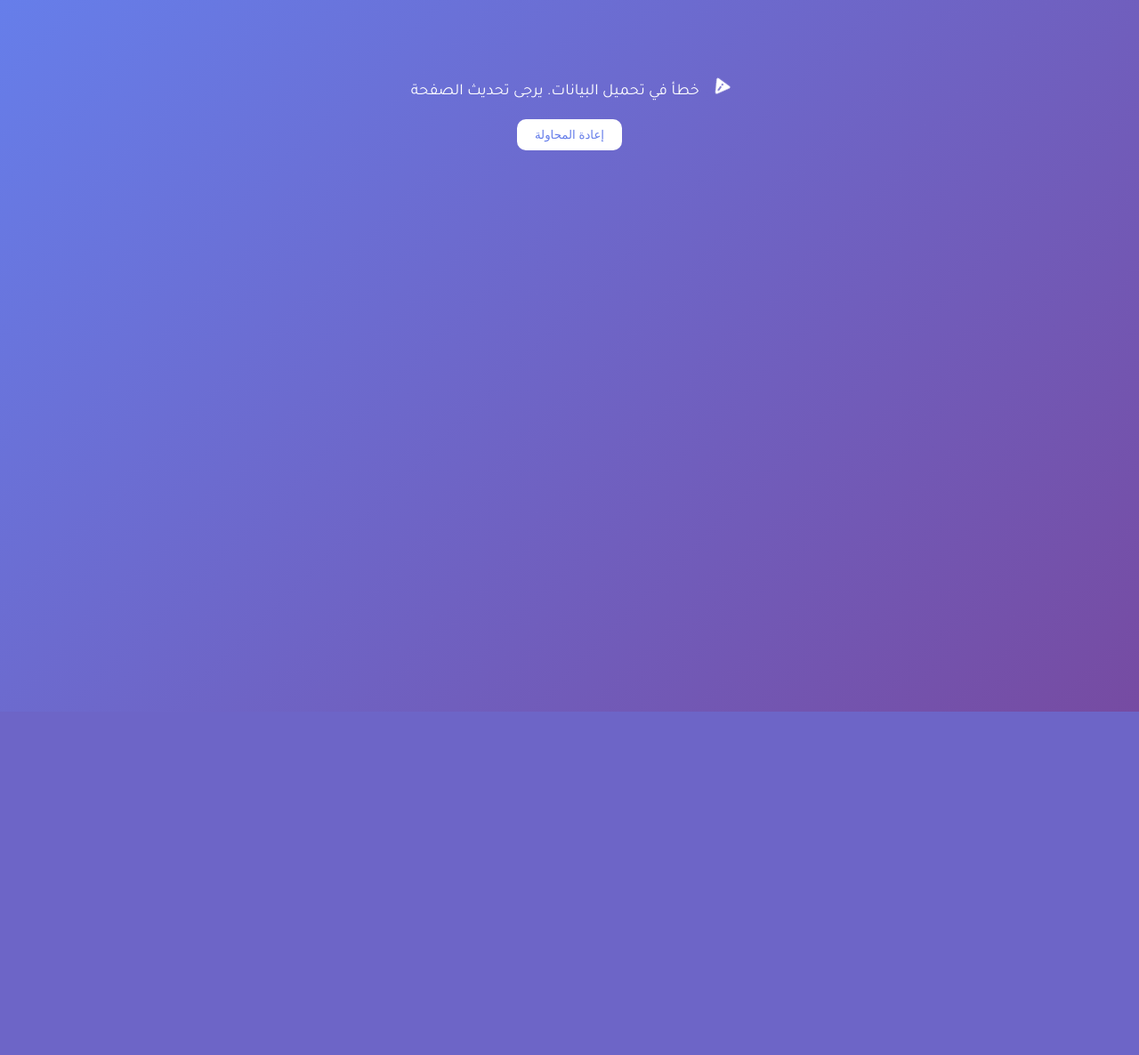
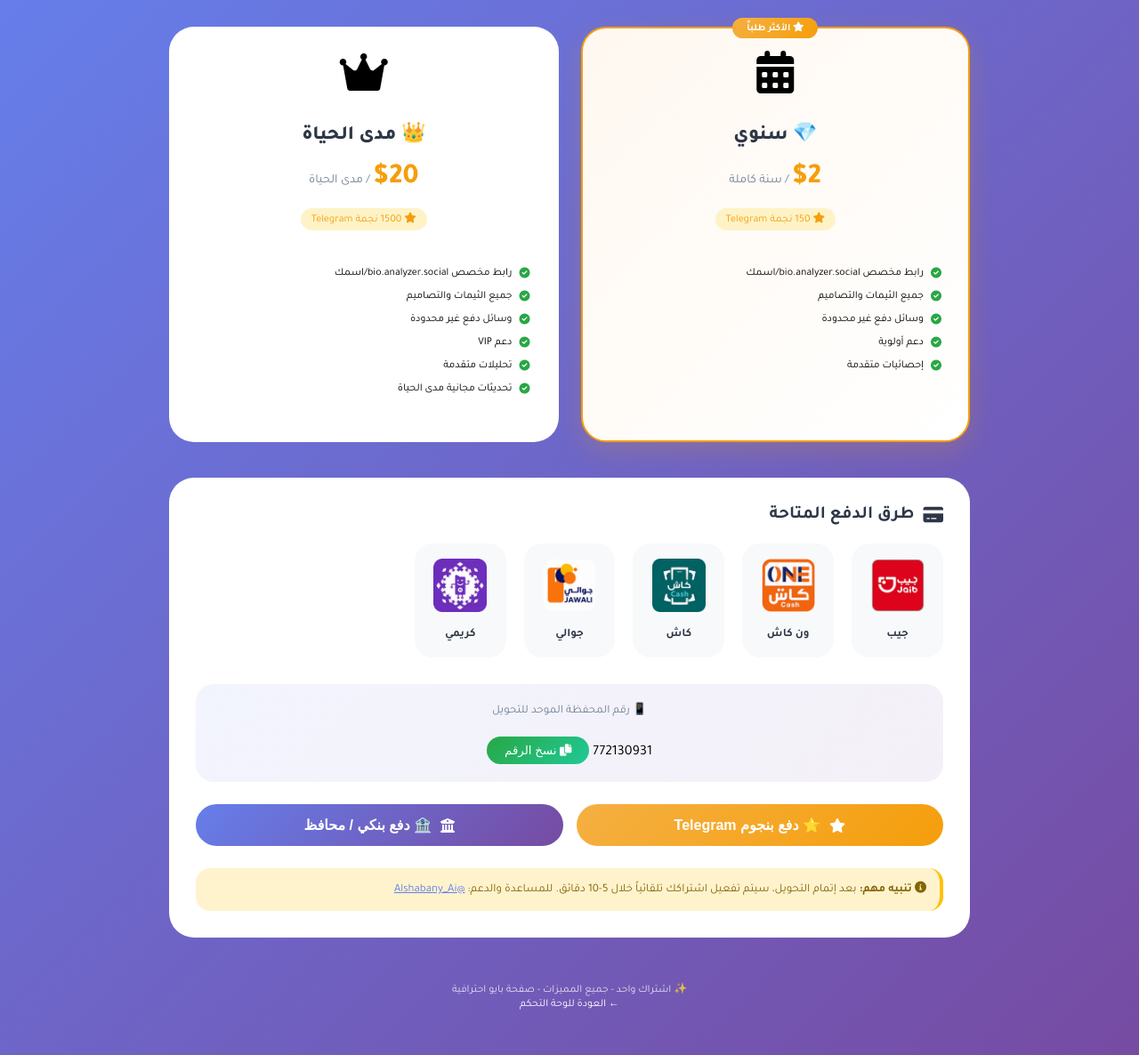
Before and after one commit to analyzer-social/social-analyzer-website, a Flask app: page /plans in a window 1280 px wide. Shown: the whole page at 89% size. Before the commit the page ends 800 px from the top, so only its background shows below. Run offline with Flask 3, Linux system fonts and the light colour scheme.

Commit message:
✅ الآن الصفحة ثابتة وستعمل مباشرة دون الحاجة لـ API

```diff
--- a/templates/plans.html
+++ b/templates/plans.html
@@ -24,7 +24,6 @@
             margin: 0 auto;
         }
 
-        /* بطاقات الخطط */
         .plans-grid {
             display: grid;
             grid-template-columns: repeat(auto-fit, minmax(280px, 1fr));
@@ -56,7 +55,6 @@
 
         .plan-card.recommended {
             border: 2px solid #f59e0b;
-            position: relative;
         }
 
         .recommended-badge {
@@ -73,68 +71,15 @@
             white-space: nowrap;
         }
 
-        .plan-icon {
-            font-size: 48px;
-            margin-bottom: 15px;
-        }
+        .plan-icon { font-size: 48px; margin-bottom: 15px; }
+        .plan-name { font-size: 22px; font-weight: 800; color: #2d3748; margin-bottom: 10px; }
+        .plan-price { font-size: 32px; font-weight: 800; color: #f59e0b; margin: 15px 0; }
+        .plan-price small { font-size: 14px; font-weight: normal; color: #718096; }
+        .plan-stars { background: #fef3c7; display: inline-block; padding: 5px 12px; border-radius: 50px; font-size: 12px; color: #f59e0b; margin-bottom: 15px; }
+        .plan-features { text-align: right; margin: 20px 0; padding: 0 10px; }
+        .plan-features li { list-style: none; font-size: 12px; padding: 6px 0; display: flex; align-items: center; gap: 8px; }
+        .plan-features li i { color: #28a745; font-size: 12px; }
 
-        .plan-name {
-            font-size: 22px;
-            font-weight: 800;
-            color: #2d3748;
-            margin-bottom: 10px;
-        }
-
-        .plan-price {
-            font-size: 32px;
-            font-weight: 800;
-            color: #f59e0b;
-            margin: 15px 0;
-        }
-
-        .plan-price small {
-            font-size: 14px;
-            font-weight: normal;
-            color: #718096;
-        }
-
-        .plan-duration {
-            font-size: 13px;
-            color: #718096;
-            margin-bottom: 15px;
-        }
-
-        .plan-stars {
-            background: #fef3c7;
-            display: inline-block;
-            padding: 5px 12px;
-            border-radius: 50px;
-            font-size: 12px;
-            color: #f59e0b;
-            margin-bottom: 15px;
-        }
-
-        .plan-features {
-            text-align: right;
-            margin: 20px 0;
-            padding: 0 10px;
-        }
-
-        .plan-features li {
-            list-style: none;
-            font-size: 12px;
-            padding: 6px 0;
-            display: flex;
-            align-items: center;
-            gap: 8px;
-        }
-
-        .plan-features li i {
-            color: #28a745;
-            font-size: 12px;
-        }
-
-        /* أقسام الدفع */
         .payment-section {
             background: white;
             border-radius: 28px;
@@ -181,11 +126,7 @@
             margin-bottom: 10px;
         }
 
-        .payment-method-name {
-            font-size: 13px;
-            font-weight: bold;
-            color: #2d3748;
-        }
+        .payment-method-name { font-size: 13px; font-weight: bold; color: #2d3748; }
 
         .bank-number {
             background: linear-gradient(135deg, #667eea15, #764ba215);
@@ -195,13 +136,7 @@
             margin: 20px 0;
         }
 
-        .bank-number span:first-child {
-            display: block;
-            font-size: 13px;
-            color: #718096;
-            margin-bottom: 10px;
-        }
-
+        .bank-number span:first-child { display: block; font-size: 13px; color: #718096; margin-bottom: 10px; }
         .bank-number span:last-child {
             font-size: 28px;
             font-weight: bold;
@@ -253,13 +188,8 @@
             box-shadow: 0 8px 20px rgba(102,126,234,0.4);
         }
 
-        .btn-stars {
-            background: linear-gradient(135deg, #f5b042, #f59e0b);
-        }
-
-        .btn-stars:hover {
-            box-shadow: 0 8px 20px rgba(245,158,11,0.4);
-        }
+        .btn-stars { background: linear-gradient(135deg, #f5b042, #f59e0b); }
+        .btn-stars:hover { box-shadow: 0 8px 20px rgba(245,158,11,0.4); }
 
         .warning-box {
             background: #fff3cd;
@@ -309,27 +239,44 @@
             .payment-grid { grid-template-columns: repeat(3, 1fr); }
             .bank-number span:last-child { font-size: 18px; }
         }
-
-        .loading {
-            text-align: center;
-            padding: 60px;
-            color: white;
-            font-size: 18px;
-        }
-
-        .loading i { animation: spin 1s linear infinite; margin-left: 10px; }
-        @keyframes spin { 0% { transform: rotate(0deg); } 100% { transform: rotate(360deg); } }
     </style>
 </head>
 <body>
     <div class="container">
-        <div id="loadingIndicator" class="loading">
-            <i class="fas fa-spinner fa-spin"></i> جاري تحميل خطط الاشتراك...
+        <!-- خطط الاشتراك (ثابتة) -->
+        <div class="plans-grid">
+            <!-- الخطة السنوية -->
+            <div class="plan-card recommended selected" onclick="selectPlan('yearly')">
+                <div class="recommended-badge"><i class="fas fa-star"></i> الأكثر طلباً</div>
+                <div class="plan-icon"><i class="fas fa-calendar-alt"></i></div>
+                <div class="plan-name">💎 سنوي</div>
+                <div class="plan-price">$2<small> / سنة كاملة</small></div>
+                <div class="plan-stars"><i class="fas fa-star"></i> 150 نجمة Telegram</div>
+                <ul class="plan-features">
+                    <li><i class="fas fa-check-circle"></i> رابط مخصص bio.analyzer.social/اسمك</li>
+                    <li><i class="fas fa-check-circle"></i> جميع الثيمات والتصاميم</li>
+                    <li><i class="fas fa-check-circle"></i> وسائل دفع غير محدودة</li>
+                    <li><i class="fas fa-check-circle"></i> دعم أولوية</li>
+                    <li><i class="fas fa-check-circle"></i> إحصائيات متقدمة</li>
+                </ul>
             </div>
 
-        <div id="mainContent" style="display: none;">
-            <!-- خطط الاشتراك -->
-            <div class="plans-grid" id="plansGrid"></div>
+            <!-- الخطة مدى الحياة -->
+            <div class="plan-card" onclick="selectPlan('lifetime')">
+                <div class="plan-icon"><i class="fas fa-crown"></i></div>
+                <div class="plan-name">👑 مدى الحياة</div>
+                <div class="plan-price">$20<small> / مدى الحياة</small></div>
+                <div class="plan-stars"><i class="fas fa-star"></i> 1500 نجمة Telegram</div>
+                <ul class="plan-features">
+                    <li><i class="fas fa-check-circle"></i> رابط مخصص bio.analyzer.social/اسمك</li>
+                    <li><i class="fas fa-check-circle"></i> جميع الثيمات والتصاميم</li>
+                    <li><i class="fas fa-check-circle"></i> وسائل دفع غير محدودة</li>
+                    <li><i class="fas fa-check-circle"></i> دعم VIP</li>
+                    <li><i class="fas fa-check-circle"></i> تحليلات متقدمة</li>
+                    <li><i class="fas fa-check-circle"></i> تحديثات مجانية مدى الحياة</li>
+                </ul>
+            </div>
+        </div>
 
         <!-- طرق الدفع -->
         <div class="payment-section">
@@ -338,20 +285,37 @@
                 <span>طرق الدفع المتاحة</span>
             </div>
 
-                <div class="payment-grid" id="paymentGrid"></div>
-
-                <!-- التحويل البنكي -->
-                <div id="bankSection">
-                    <div class="bank-number">
-                        <span>📱 رقم المحفظة الموحد للتحويل</span>
-                        <span id="bankNumber">772130931</span>
-                        <button class="copy-btn" onclick="copyBankNumber()"><i class="fas fa-copy"></i> نسخ الرقم</button>
+            <div class="payment-grid">
+                <div class="payment-method" onclick="copyWalletNumber('جيب')">
+                    <img src="/static/assets/payment-icons/jaib.webp" alt="جيب" onerror="this.src='/static/assets/payment-icons/placeholder.png'">
+                    <div class="payment-method-name">جيب</div>
+                </div>
+                <div class="payment-method" onclick="copyWalletNumber('ون كاش')">
+                    <img src="/static/assets/payment-icons/onecash.webp" alt="ون كاش" onerror="this.src='/static/assets/payment-icons/placeholder.png'">
+                    <div class="payment-method-name">ون كاش</div>
+                </div>
+                <div class="payment-method" onclick="copyWalletNumber('كاش')">
+                    <img src="/static/assets/payment-icons/cash.webp" alt="كاش" onerror="this.src='/static/assets/payment-icons/placeholder.png'">
+                    <div class="payment-method-name">كاش</div>
+                </div>
+                <div class="payment-method" onclick="copyWalletNumber('جوالي')">
+                    <img src="/static/assets/payment-icons/jawaly.webp" alt="جوالي" onerror="this.src='/static/assets/payment-icons/placeholder.png'">
+                    <div class="payment-method-name">جوالي</div>
+                </div>
+                <div class="payment-method" onclick="copyWalletNumber('كريمي')">
+                    <img src="/static/assets/payment-icons/kremi.webp" alt="كريمي" onerror="this.src='/static/assets/payment-icons/placeholder.png'">
+                    <div class="payment-method-name">كريمي</div>
                 </div>
             </div>
 
-                <!-- أزرار الدفع -->
+            <div class="bank-number">
+                <span>📱 رقم المحفظة الموحد للتحويل</span>
+                <span>772130931</span>
+                <button class="copy-btn" onclick="copyBankNumber()"><i class="fas fa-copy"></i> نسخ الرقم</button>
+            </div>
+
             <div class="action-buttons">
-                    <button class="btn-primary btn-stars" id="starsPayBtn" onclick="payWithStars()">
+                <button class="btn-primary btn-stars" onclick="payWithStars()">
                     <i class="fas fa-star"></i> ⭐ دفع بنجوم Telegram
                 </button>
                 <button class="btn-primary" onclick="payWithBank()">
@@ -371,22 +335,11 @@
             <p><a href="/dashboard">← العودة للوحة التحكم</a></p>
         </div>
     </div>
-    </div>
 
     <div id="toast" class="toast">✅ تم نسخ الرقم!</div>
 
     <script>
-        // قائمة وسائل الدفع
-        const paymentWallets = [
-            { id: 'jaib', name: 'جيب', icon: '/static/assets/payment-icons/jaib.webp' },
-            { id: 'onecash', name: 'ون كاش', icon: '/static/assets/payment-icons/onecash.webp' },
-            { id: 'cash', name: 'كاش', icon: '/static/assets/payment-icons/cash.webp' },
-            { id: 'jawaly', name: 'جوالي', icon: '/static/assets/payment-icons/jawaly.webp' },
-            { id: 'kremi', name: 'كريمي', icon: '/static/assets/payment-icons/kremi.webp' }
-        ];
-
-        let plans = [];
-        let selectedPlan = null;
+        let selectedPlan = 'yearly';
         let userId = null;
         let username = null;
 
@@ -396,102 +349,24 @@
         userId = urlParams.get('user_id') || (token ? atob(token).split(':')[0] : null);
         username = urlParams.get('username') || localStorage.getItem('bio_username');
 
-        // أيقونات الخطط
-        function getPlanIcon(planId) {
-            const icons = {
-                'trial': 'fa-gift',
-                'yearly': 'fa-calendar-alt',
-                'lifetime': 'fa-crown'
-            };
-            return icons[planId] || 'fa-gem';
-        }
-
-        // ========== جلب الخطط من قاعدة البيانات ==========
-        async function loadPlansFromDatabase() {
-            try {
-                const response = await fetch('/api/subscription/plans');
-                const result = await response.json();
-
-                if (result.success && result.plans && result.plans.length > 0) {
-                    plans = result.plans;
-                    // اختيار الخطة السنوية أولاً إذا وجدت، وإلا أول خطة
-                    selectedPlan = plans.find(p => p.id === 'yearly') || plans[0];
-                    renderPlans();
-                    renderPaymentMethods();
-
-                    // إخفاء التحميل وإظهار المحتوى
-                    document.getElementById('loadingIndicator').style.display = 'none';
-                    document.getElementById('mainContent').style.display = 'block';
-                } else {
-                    throw new Error('No plans found');
-                }
-            } catch (error) {
-                console.error('Error loading plans:', error);
-                document.getElementById('loadingIndicator').innerHTML = `
-                    <i class="fas fa-exclamation-triangle"></i>
-                    خطأ في تحميل البيانات. يرجى تحديث الصفحة
-                    <button onclick="location.reload()" style="display: block; margin: 20px auto; background: white; color: #667eea; border: none; padding: 10px 20px; border-radius: 10px; cursor: pointer;">إعادة المحاولة</button>
-                `;
-            }
-        }
-
-        function renderPlans() {
-            const container = document.getElementById('plansGrid');
-            if (!container) return;
-
-            container.innerHTML = plans.map((plan, index) => `
-                <div class="plan-card ${plan.id === 'yearly' ? 'recommended' : ''} ${selectedPlan && selectedPlan.id === plan.id ? 'selected' : ''}"
-                     onclick="selectPlan('${plan.id}')">
-                    ${plan.id === 'yearly' ? '<div class="recommended-badge"><i class="fas fa-star"></i> الأكثر طلباً</div>' : ''}
-                    <div class="plan-icon"><i class="fas ${getPlanIcon(plan.id)}"></i></div>
-                    <div class="plan-name">${plan.display_name || plan.name}</div>
-                    <div class="plan-price">$${plan.price}<small> / ${plan.duration_text}</small></div>
-                    <div class="plan-stars"><i class="fas fa-star"></i> ${plan.price_stars} نجمة Telegram</div>
-                    <ul class="plan-features">
-                        ${(plan.features || []).map(f => `<li><i class="fas fa-check-circle"></i> ${f}</li>`).join('')}
-                        ${(!plan.features || plan.features.length === 0) ? '<li><i class="fas fa-check-circle"></i> رابط مخصص</li><li><i class="fas fa-check-circle"></i> جميع الثيمات</li><li><i class="fas fa-check-circle"></i> وسائل دفع غير محدودة</li>' : ''}
-                    </ul>
-                </div>
-            `).join('');
-        }
-
-        function renderPaymentMethods() {
-            const container = document.getElementById('paymentGrid');
-            if (!container) return;
-
-            container.innerHTML = paymentWallets.map(wallet => `
-                <div class="payment-method" onclick="copyWalletNumber('${wallet.name}')">
-                    <img src="${wallet.icon}" alt="${wallet.name}" onerror="this.src='/static/assets/payment-icons/placeholder.png'">
-                    <div class="payment-method-name">${wallet.name}</div>
-                </div>
-            `).join('');
-        }
-
         function selectPlan(planId) {
-            selectedPlan = plans.find(p => p.id === planId);
-            renderPlans();
+            selectedPlan = planId;
+            document.querySelectorAll('.plan-card').forEach(card => {
+                card.classList.remove('selected');
+            });
+            event.currentTarget.classList.add('selected');
         }
 
         function payWithStars() {
-            if (!selectedPlan) {
-                showToast('⚠️ الرجاء اختيار خطة أولاً');
-                return;
-            }
-
             const botUsername = 'analyzer_social_bot';
-            const startParam = `premium_${selectedPlan.id}_${userId || ''}`;
+            const startParam = `premium_${selectedPlan}_${userId || ''}`;
             window.open(`https://t.me/${botUsername}?start=${startParam}`, '_blank');
             showToast('⭐ تم توجيهك إلى البوت لإتمام الدفع بالنجوم');
         }
 
         function payWithBank() {
-            if (!selectedPlan) {
-                showToast('⚠️ الرجاء اختيار خطة أولاً');
-                return;
-            }
-
-            const plan = selectedPlan;
-            const message = `💰 طلب ترقية حساب مميز - analyzer.social\n\n🆔 معرف المستخدم: ${userId || 'غير معروف'}\n👤 اسم المستخدم: @${username || 'غير معروف'}\n📋 الباقة: ${plan.display_name || plan.name}\n💰 المبلغ: $${plan.price}\n📅 المدة: ${plan.duration_text}\n⭐ قيمة النجوم: ${plan.price_stars} نجمة\n📱 رقم التحويل: 772130931\n\n✅ تم التحويل إلى الرقم الموحد، يرجى التفعيل`;
+            const planName = selectedPlan === 'yearly' ? '💎 سنوي ($2)' : '👑 مدى الحياة ($20)';
+            const message = `💰 طلب ترقية حساب مميز - analyzer.social\n\n🆔 معرف المستخدم: ${userId || 'غير معروف'}\n👤 اسم المستخدم: @${username || 'غير معروف'}\n📋 الباقة: ${planName}\n📱 رقم التحويل: 772130931\n\n✅ تم التحويل إلى الرقم الموحد، يرجى التفعيل`;
             const encodedMessage = encodeURIComponent(message);
             window.open(`https://t.me/Alshabany_Ai?text=${encodedMessage}`, '_blank');
             showToast('📤 تم توجيهك إلى المطور. أرسل صورة الإيداع مع المعرف الخاص بك');
@@ -517,9 +392,6 @@
                 toast.className = 'toast';
             }, 3000);
         }
-
-        // بدء التحميل
-        loadPlansFromDatabase();
     </script>
 </body>
 </html>
```
Lines whose indentation alone changed are shown as unchanged.
